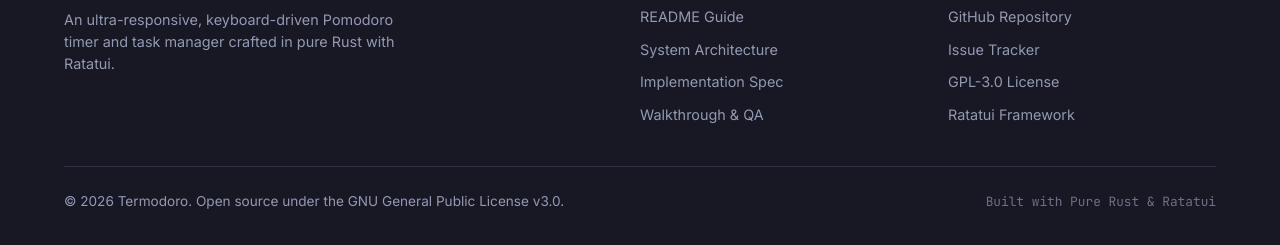
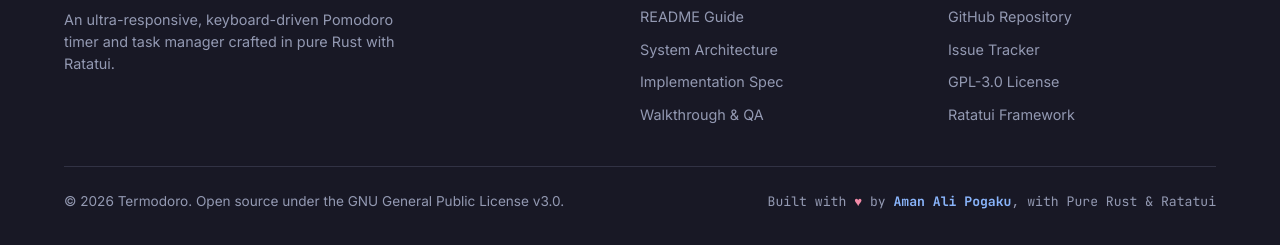
Before and after one commit to amanalip/Termodoro, a plain HTML site: page docs/index.html in a window 1280 px wide. Shown: the part 4925-5170 px from the top of the page. Drawn offline with Linux system fonts and the light colour scheme.

Commit message:
docs(site): add author attribution to footer
- Update footer signature: 'Built with ♥ by Aman Ali Pogaku, with Pure Rust & Ratatui'
- Link author name to GitHub profile (https://github.com/amanalip)

```diff
--- a/docs/index.html
+++ b/docs/index.html
@@ -946,8 +946,8 @@ zellij run --floating --width 70% --height 70% -- termodoro</code></pre>
 
       <div class="footer-bottom">
         <div>&copy; 2026 Termodoro. Open source under the GNU General Public License v3.0.</div>
-        <div style="color: var(--text-dim); font-family: var(--font-mono); font-size: 0.8rem;">
-          Built with Pure Rust &amp; Ratatui
+        <div style="color: var(--text-muted); font-family: var(--font-mono); font-size: 0.82rem;">
+          Built with <span style="color: var(--color-work);">♥</span> by <a href="https://github.com/amanalip" target="_blank" rel="noopener noreferrer" style="color: var(--color-primary); text-decoration: none; font-weight: 600;">Aman Ali Pogaku</a>, with Pure Rust &amp; Ratatui
         </div>
       </div>
 
```
Also changed, not shown: index.html (+2 -2 lines).
